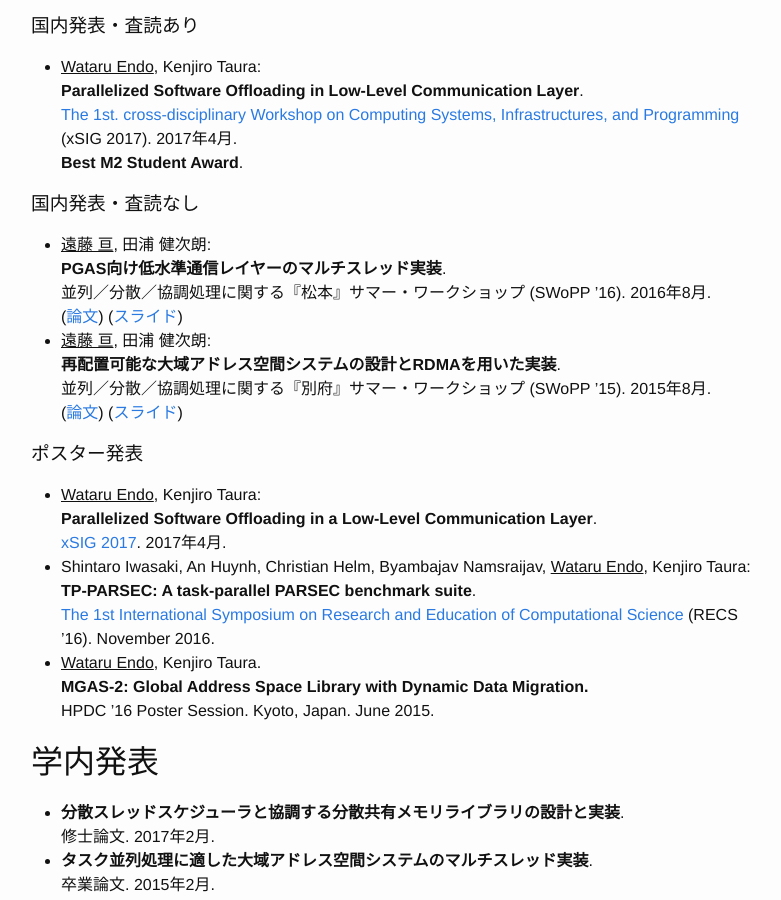
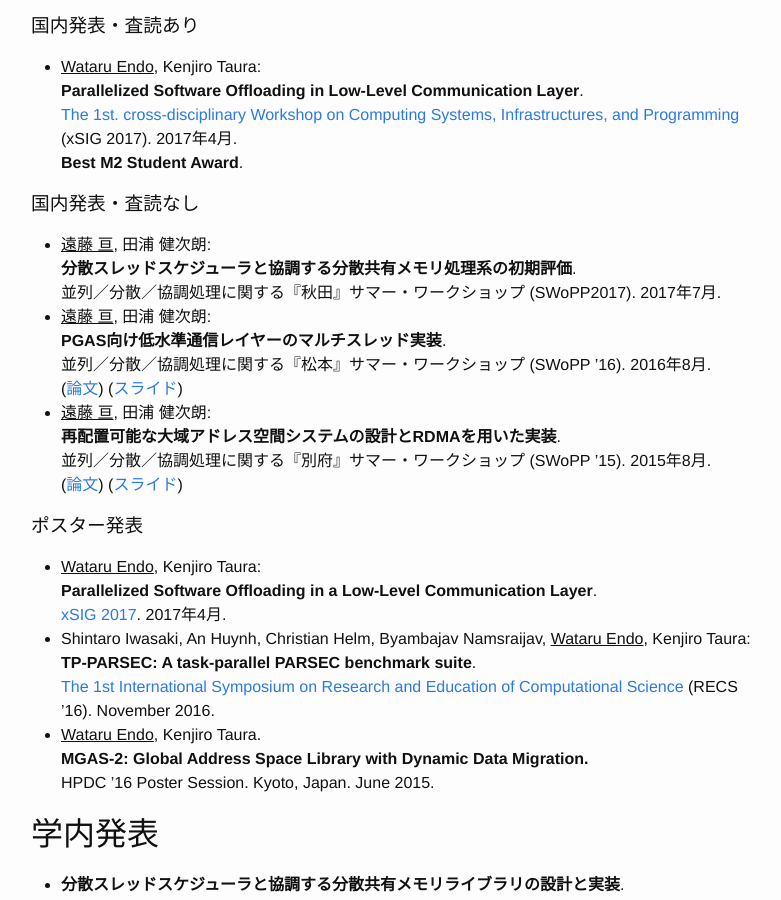
Before and after one commit to endowataru/endowataru.github.io, a Jekyll site: the page built from ja.md, in a window 1280 px wide and 900 px high, scrolled down 422 px. Shown: the whole window, without its empty margins (239-1020 px from the left). Built offline with Jekyll 4.4.1, drawn with Linux system fonts in a browser that asks for light colours.

Commit message:
Update ja.md

```diff
--- a/ja.md
+++ b/ja.md
@@ -30,6 +30,9 @@ __遠藤 亘 (えんどう わたる)__
 ### 国内発表・査読なし
 
 - <u>遠藤 亘</u>, 田浦 健次朗:
+  __分散スレッドスケジューラと協調する分散共有メモリ処理系の初期評価__.
+  並列／分散／協調処理に関する『秋田』サマー・ワークショップ (SWoPP2017). 2017年7月.
+- <u>遠藤 亘</u>, 田浦 健次朗:
   __PGAS向け低水準通信レイヤーのマルチスレッド実装__.
   並列／分散／協調処理に関する『松本』サマー・ワークショップ (SWoPP ’16). 2016年8月.
   ([論文](http://id.nii.ac.jp/1001/00174108/))
```
